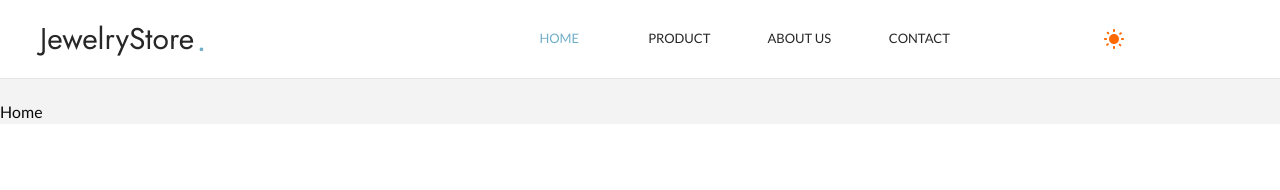
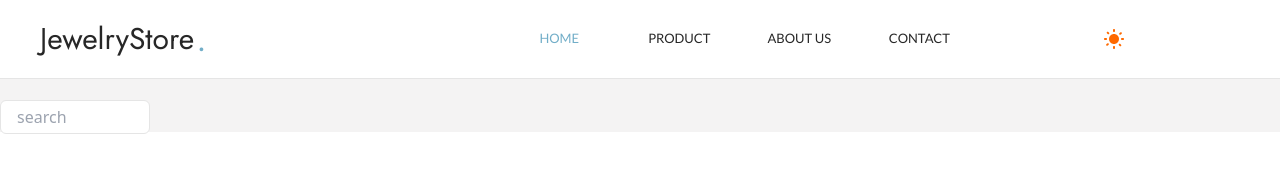
Before and after one commit to HoangLam21/jewelry-store, a Next.js app: page / in a window 1280 px wide. Shown: the top 190 px of the page. Built offline with nearby package versions, Linux system fonts and the light colour scheme; some icons are missing.

Commit message:
add input component

```diff
--- a/app/(root)/(home)/page.tsx
+++ b/app/(root)/(home)/page.tsx
@@ -1,5 +1,29 @@
-import React from "react";
+"use client";
+import MyInput from "@/components/shared/input/MyInput";
+import React, { useState } from "react";
 
 export default function Page() {
-  return <div>Home</div>;
+  const [inputValue, setInputValue] = useState("");
+
+  const handleChange = (e: React.ChangeEvent<HTMLInputElement>) => {
+    setInputValue(e.target.value);
+  };
+  return (
+    <div>
+      <div>
+        <MyInput
+          onChange={handleChange}
+          value={inputValue}
+          placeholder="search"
+          borderColor="border-gray"
+          width="w-[150px]"
+          rounded="rounded-md"
+          padding="p-4"
+          backgroundColor=""
+          color="text-white"
+          height="h-8"
+        />
+      </div>
+    </div>
+  );
 }
--- /dev/null
+++ b/components/shared/input/MyInput.tsx
@@ -0,0 +1,116 @@
+import React from "react";
+import classNames from "classnames";
+import { FontAwesomeIcon } from "@fortawesome/react-fontawesome";
+import { IconDefinition } from "@fortawesome/fontawesome-svg-core";
+
+interface MyInputProps {
+  value: string;
+  onChange: (e: React.ChangeEvent<HTMLInputElement>) => void;
+  placeholder?: string;
+  padding?: string;
+  paddingTop?: string;
+  paddingBottom?: string;
+  paddingLeft?: string;
+  paddingRight?: string;
+  rounded?: string;
+  borderWidth?: string;
+  borderColor?: string;
+  backgroundColor?: string;
+  fontSize?: string;
+  fontWeight?: string;
+  width?: string;
+  height?: string;
+  textAlign?: string;
+  fontFamily?: string;
+  isShadow?: boolean;
+  icon?: IconDefinition;
+  color?: string;
+  iconPosition?: "left" | "right";
+}
+
+const MyInput: React.FC<MyInputProps> = ({
+  value,
+  onChange,
+  placeholder = "Enter text",
+  padding,
+  paddingTop,
+  paddingBottom,
+  paddingLeft,
+  paddingRight,
+  rounded = "rounded-lg",
+  borderWidth = "border",
+  borderColor = "border-gray-300",
+  fontSize = "text-base",
+  fontWeight = "font-normal",
+  width = "w-full",
+  height = "h-12",
+  textAlign = "text-left",
+  fontFamily = "font-sans",
+  isShadow = false,
+  icon,
+  backgroundColor,
+  iconPosition = "left",
+  color = "text-black",
+}) => {
+  return (
+    <div
+      className={classNames(
+        "relative", // To position the icon inside
+        // padding,
+        // paddingTop,
+        // paddingBottom,
+        // paddingLeft,
+        // paddingRight,
+        // borderWidth,
+        borderColor,
+        fontSize,
+        fontWeight,
+        textAlign,
+        fontFamily,
+        width,
+        height,
+        { "shadow-lg": isShadow },
+        backgroundColor
+      )}
+    >
+      {icon && iconPosition === "left" && (
+        <FontAwesomeIcon
+          icon={icon}
+          className="absolute left-3 top-1/2 transform -translate-y-1/2 text-gray-500"
+        />
+      )}
+      <input
+        type="text"
+        value={value}
+        onChange={onChange}
+        placeholder={placeholder}
+        className={classNames(
+          "w-full h-full",
+          rounded,
+          fontSize,
+          fontWeight,
+          padding,
+          paddingTop,
+          paddingBottom,
+          paddingLeft,
+          paddingRight,
+          textAlign,
+          fontFamily,
+          borderWidth,
+          borderColor,
+          backgroundColor,
+          color,
+          { "shadow-lg": isShadow }
+        )}
+      />
+      {icon && iconPosition === "right" && (
+        <FontAwesomeIcon
+          icon={icon}
+          className="absolute right-3 top-1/2 transform -translate-y-1/2 text-gray-500"
+        />
+      )}
+    </div>
+  );
+};
+
+export default MyInput;
```
